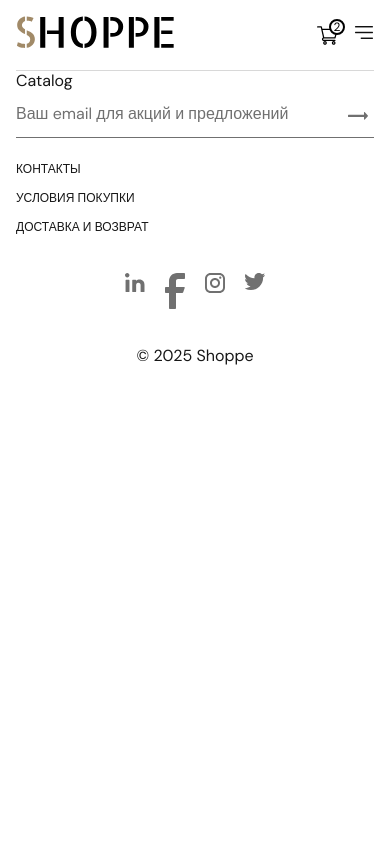
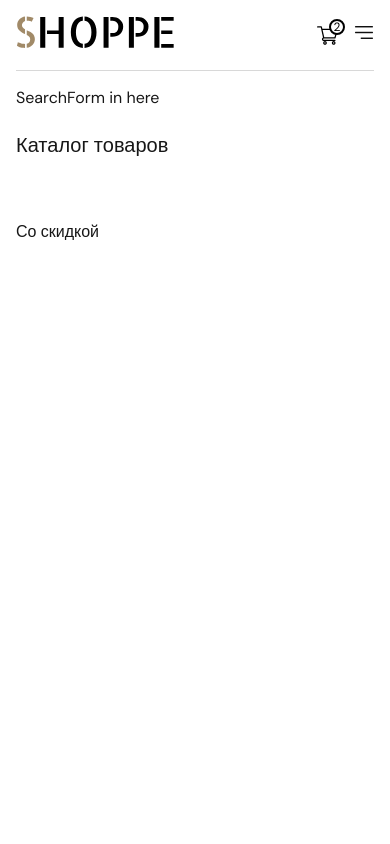
Before and after one commit to ministrov/shoppe-ecommerce-next, a Next.js app: page /catalog in a window 390 px wide. Shown: the top 844 px of the page. Built offline with nearby package versions, Linux system fonts and the light colour scheme.

Commit message:
feat: create a markup structure for catalog page and adding a basic styles

```diff
--- /dev/null
+++ b/app/catalog/page.module.css
@@ -0,0 +1,126 @@
+.catalogPage {
+  min-height: 100vh;
+  padding-top: 96px;
+  padding-bottom: 164px;
+}
+
+.searchMobile {
+  display: none;
+}
+
+.left {
+  margin-bottom: 38px;
+}
+
+.catalog {
+  display: flex;
+  gap: 40px;
+}
+
+.catalog__filter {
+  width: 260px;
+  display: flex;
+  flex-direction: column;
+  gap: 24px;
+}
+
+.catalog__search {
+  position: relative;
+}
+
+.catalog__search .iconify {
+  position: absolute;
+  right: 5px;
+  top: 50%;
+  transform: translateY(-50%);
+}
+
+.catalog__priceSearch {
+  display: flex;
+  flex-direction: column;
+  gap: 12px;
+}
+
+.catalog__switch {
+  display: flex;
+  justify-content: space-between;
+  align-items: center;
+}
+
+.catalog__cards {
+  display: grid;
+  grid-template-columns: repeat(3, minmax(300px, 1fr));
+  column-gap: 24px;
+  row-gap: 70px;
+  margin: 0;
+  margin-bottom: 60px;
+  padding: 0;
+  list-style: none;
+}
+
+@media screen and (max-width: 1330px) {
+  .catalog__cards {
+    grid-template-columns: repeat(2, minmax(300px, 1fr));
+    column-gap: 16px;
+    row-gap: 48px;
+  }
+}
+
+@media screen and (max-width: 946px) {
+  .catalog {
+    flex-direction: column;
+  }
+
+  .catalog__cards {
+    grid-template-columns: repeat(2, minmax(200px, 1fr));
+    column-gap: 12px;
+  }
+}
+
+@media screen and (max-width: 768px) {
+  .searchMobile {
+    display: block;
+    margin-bottom: 48px;
+  }
+
+  .catalogPage {
+    padding-top: 64px;
+    padding-bottom: 96px;
+  }
+
+  .catalog {
+    flex-direction: column;
+  }
+
+  .catalog__cards {
+    grid-template-columns: repeat(2, minmax(200px, 1fr));
+    column-gap: 12px;
+    row-gap: 24px;
+  }
+}
+
+@media screen and (max-width: 475px) {
+  .searchMobile {
+    margin-top: 17px;
+    margin-bottom: 24px;
+  }
+
+  .catalogPage {
+    padding-top: 0;
+    padding-bottom: 64px;
+  }
+
+  .catalogPage__title {
+    margin-bottom: 16px;
+    font-size: 20px;
+    line-height: 26px;
+  }
+
+  .catalog__filter {
+    width: 100%;
+  }
+
+  .catalog__cards {
+    grid-template-columns: repeat(2, minmax(136px, 1fr));
+  }
+}
--- a/app/catalog/page.tsx
+++ b/app/catalog/page.tsx
@@ -1,3 +1,41 @@
+import cn from 'classnames';
+import styles from './page.module.css';
+
 export default function Catalog() {
-  return <div>Catalog</div>;
+  return (
+    <section className={styles.catalogPage}>
+      <div className={styles.searchMobile}>
+        {/* <SearchForm /> */}
+        SearchForm in here
+      </div>
+
+      <h1 className={cn("left", styles.catalogPage__title)}>Каталог товаров</h1>
+
+      <div className={styles.catalog}>
+        <div className={styles.catalog__filter}>
+          <div className={styles.catalog__search}>
+            {/* <InputField v-model="search" variant="gray" placeholder="Поиск..." />
+          <Icon name="icons:search" size="18px" /> */}
+          </div>
+          {/* <SelectField v-model="category_id" :options="categoriesSelect" /> */}
+          <div className={styles.catalog__priceSearch}>
+            {/* <USlider v-model="price" color="neutral" size="lg" /> */}
+
+            {/* <span>{{ `Цена: $${price[0]} - $${price[1]}` }}</span> */}
+          </div>
+          <div className={styles.catalog__switch}>
+            <span className={styles.catalog__switchLabel}>Со скидкой</span>
+            {/* <USwitch size="xl" color="neutral" value="false" /> */}
+          </div>
+        </div>
+
+        <div className={styles.catalog__cardsWrapper}>
+          <ul className={styles.catalog__cards}>
+
+          </ul>
+
+        </div>
+      </div>
+    </section>
+  );
 };
```
